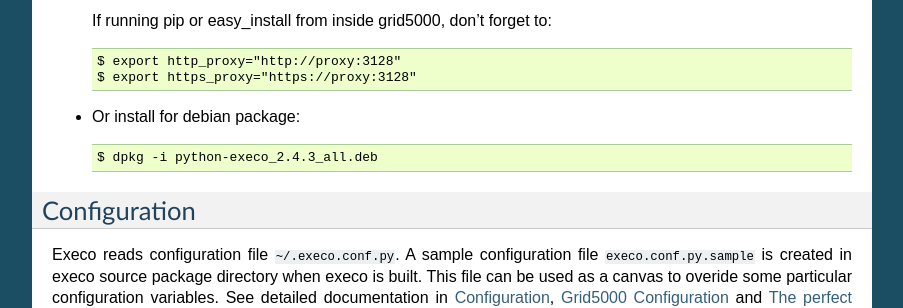
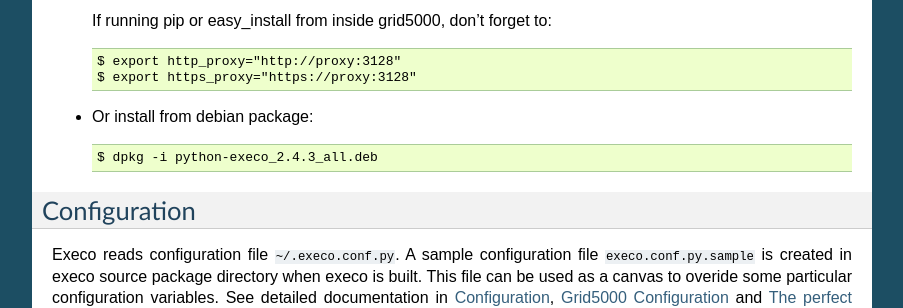
Before and after one commit to rcherrueau/execo, a Sphinx documentation site: the page built from doc/userguide.rst, in a window 1280 px wide and 900 px high, scrolled down 564 px. Shown: the part 152-460 px from the top of the window, without its empty margins (198-1101 px from the left). Built offline with Sphinx 7.4.7, drawn with Linux system fonts in a browser that asks for light colours; pages that are not in the unit, such as notebooks, are missing from menus.

Commit message:
[doc] userguide: typo

```diff
--- a/doc/userguide.rst
+++ b/doc/userguide.rst
@@ -43,7 +43,7 @@
    $ export http_proxy="http://proxy:3128"
    $ export https_proxy="https://proxy:3128"
 
-- Or install for debian package::
+- Or install from debian package::
 
    $ dpkg -i python-execo_2.4.3_all.deb
 
```
